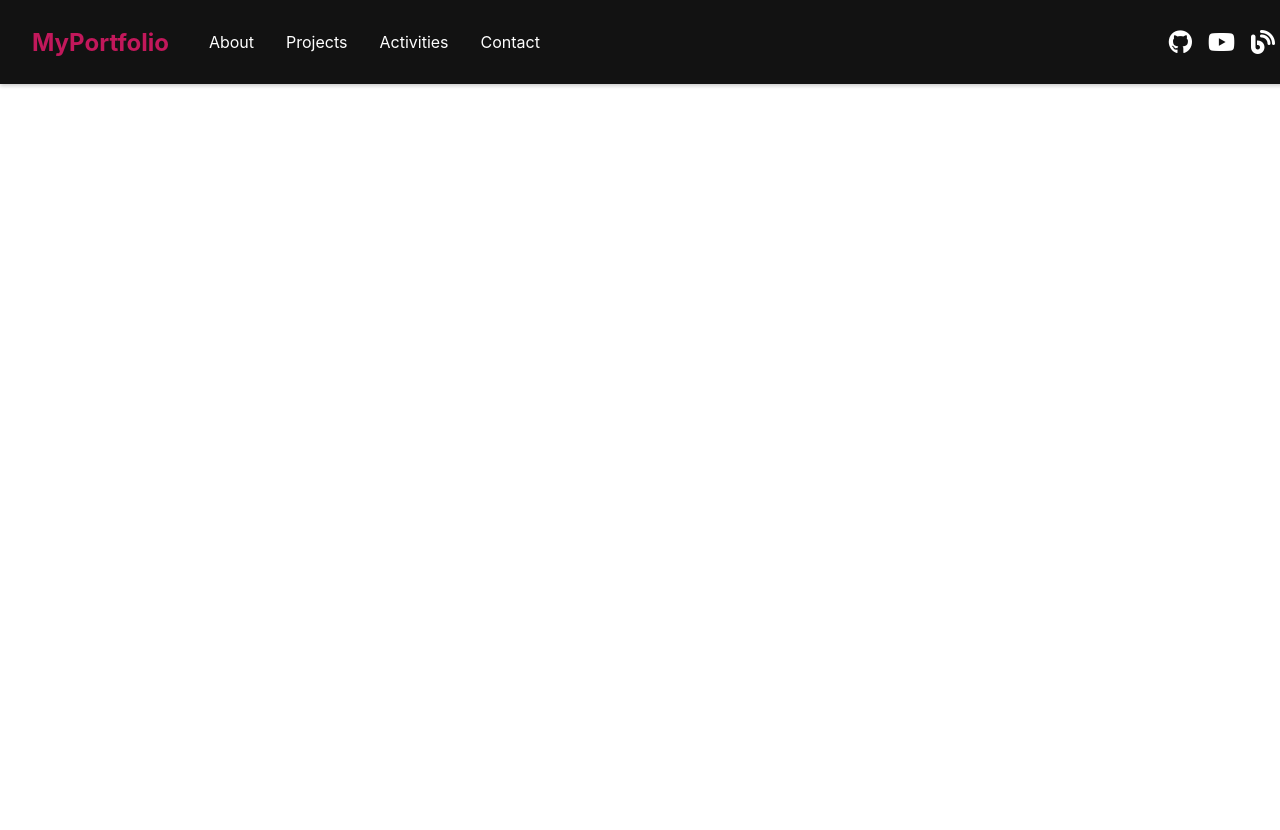
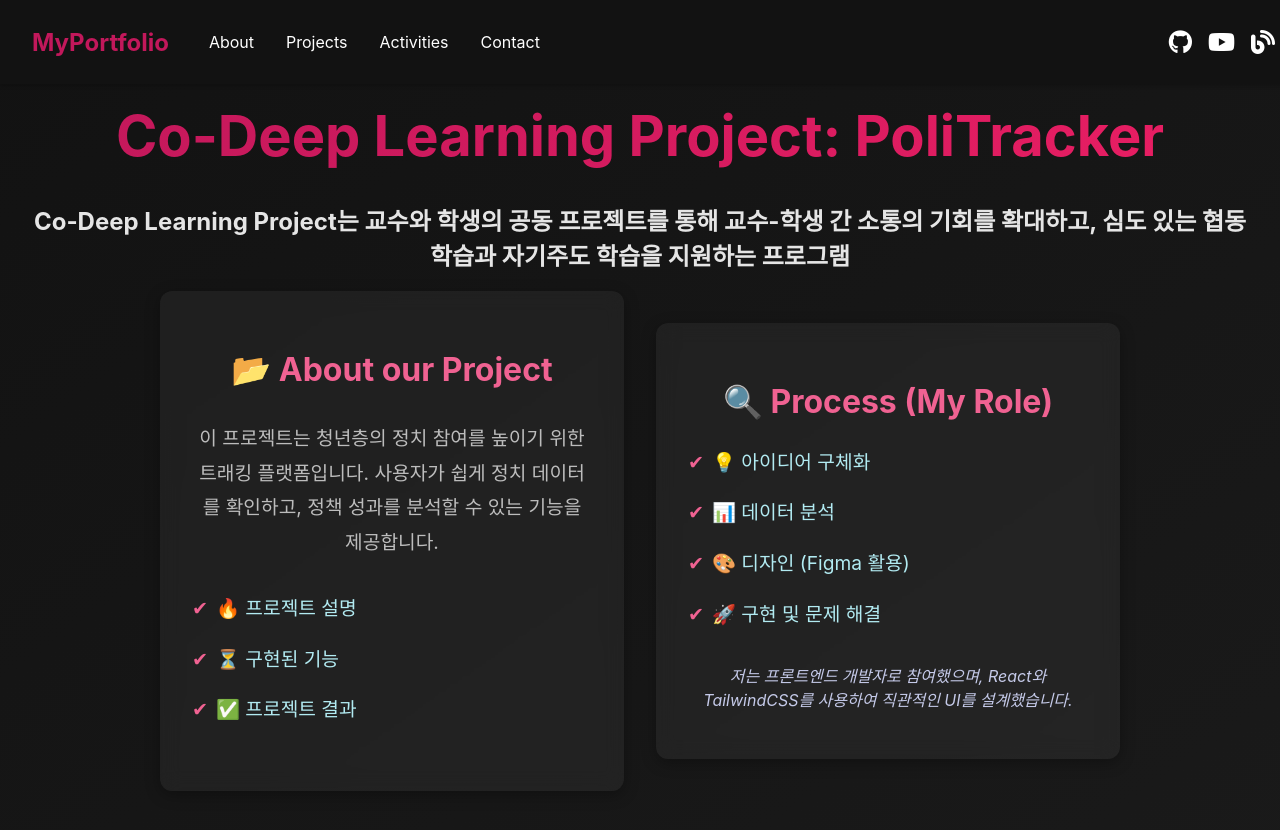
Before and after one commit to SyraYunji/My-Homepage, a React (Create React App) app: page /co-deep in a window 1280 px wide. Shown: the top 830 px of the page. Before the commit the page ends 800 px from the top, so only its background shows below. Built offline with nearby package versions, Linux system fonts and the light colour scheme; the HTML template or start-up script is replaced by a standard one.

Commit message:
12월 23일 수정

```diff
--- a/src/App.js
+++ b/src/App.js
@@ -6,6 +6,8 @@ import About from "./about/About";
 import Projects from "./project/project";
 import Activities from "./activities/Activities";
 import AIESEC1 from "./activities/aiesec/aiesec1";
+import CoDeepDetail from "./project/co-deep/CoDeepDetail";
+
 
 function App() {
   return (
@@ -16,9 +18,10 @@ function App() {
         <Routes>
           <Route path="/" element={<Home />} />
           <Route path="/about" element={<About />} />
-          <Route path="/projects" element={<Projects />} />
+          <Route path="/project" element={<Projects />} />
           <Route path="/activities" element={<Activities />} /> {/* 경로 수정 */}
           <Route path="/activities/aiesec" element={<AIESEC1 />} />
+          <Route path="/co-deep" element={<CoDeepDetail />} />
         </Routes>
       </div>
     </Router>
--- a/src/Home/Home.js
+++ b/src/Home/Home.js
@@ -45,7 +45,7 @@ const Home = () => {
 
         {/* 버튼 섹션 */}
         <div className={styles.buttons}>
-          <Link to="/projects" className={styles.button}>
+          <Link to="/project" className={styles.button}>
             View Projects
           </Link>
           <a href="#contact" className={styles.buttonAlt}>
--- a/src/components/Navbar.js
+++ b/src/components/Navbar.js
@@ -13,7 +13,7 @@ const Navbar = () => {
       {/* 네비게이션 링크 */}
       <ul className={styles.navLinks}>
         <li><Link to="/about">About</Link></li>
-        <li><Link to="/projects">Projects</Link></li>
+        <li><Link to="/project">Projects</Link></li>
         <li><Link to="/activities">Activities</Link></li> {/* Activities로 이동 */}
         <li><Link to="/contact">Contact</Link></li>
       </ul>
--- /dev/null
+++ b/src/project/co-deep/CoDeepDetail.js
@@ -0,0 +1,59 @@
+import React from "react";
+import { motion } from "framer-motion"; // 애니메이션 라이브러리
+import styles from "./CoDeepDetail.module.css";
+
+const CoDeepDetail = () => {
+  return (
+
+    <motion.div
+      className={styles.projectDetail}
+      initial={{ opacity: 0, y: 50 }}
+      animate={{ opacity: 1, y: 0 }}
+      transition={{ duration: 0.8 }}
+    >
+      <h1 className={styles.title}>Co-Deep Learning Project: PoliTracker</h1>
+      <h2 clasName = {styles.title}>Co-Deep Learning Project는 교수와 학생의 공동 프로젝트를 통해 교수-학생 간 소통의 기회를 확대하고, 심도 있는 협동 학습과 자기주도 학습을 지원하는 프로그램</h2>
+      <div className={styles.sections}>
+        {/* About our Project 섹션 */}
+        <motion.div
+          className={styles.section}
+          initial={{ x: "-100vw" }}
+          animate={{ x: 0 }}
+          transition={{ type: "spring", stiffness: 50 }}
+        >
+          <h2 className={styles.sectionTitle}>📂 About our Project</h2>
+          <p className={styles.description}>
+            이 프로젝트는 청년층의 정치 참여를 높이기 위한 트래킹 플랫폼입니다. 사용자가 쉽게
+            정치 데이터를 확인하고, 정책 성과를 분석할 수 있는 기능을 제공합니다.
+          </p>
+          <ul className={styles.list}>
+            <li>🔥 프로젝트 설명</li>
+            <li>⏳ 구현된 기능</li>
+            <li>✅ 프로젝트 결과</li>
+          </ul>
+        </motion.div>
+
+        {/* Process(My Role) 섹션 */}
+        <motion.div
+          className={styles.section}
+          initial={{ x: "100vw" }}
+          animate={{ x: 0 }}
+          transition={{ type: "spring", stiffness: 50 }}
+        >
+          <h2 className={styles.sectionTitle}>🔍 Process (My Role)</h2>
+          <ul className={styles.list}>
+            <li>💡 아이디어 구체화</li>
+            <li>📊 데이터 분석</li>
+            <li>🎨 디자인 (Figma 활용)</li>
+            <li>🚀 구현 및 문제 해결</li>
+          </ul>
+          <p className={styles.note}>
+            저는 프론트엔드 개발자로 참여했으며, React와 TailwindCSS를 사용하여 직관적인 UI를 설계했습니다.
+          </p>
+        </motion.div>
+      </div>
+      </motion.div>
+  );
+};
+
+export default CoDeepDetail;
--- /dev/null
+++ b/src/project/co-deep/CoDeepDetail.module.css
@@ -0,0 +1,172 @@
+/* 전체 컨테이너 */
+.projectDetail {
+    padding: 4rem 2rem;
+    text-align: center;
+    background: linear-gradient(145deg, #121212, #1a1a1a);
+    color: #e5e5e5;
+    min-height: 100vh;
+  }
+
+  /* 페이지 제목 */
+  .title {
+    font-size: 3.5rem;
+    font-weight: bold;
+    background: linear-gradient(90deg, #c2185b, #e91e63);
+    -webkit-background-clip: text;
+    -webkit-text-fill-color: transparent;
+    margin-bottom: 2rem;
+  }
+  /* 전체 레이아웃 컨테이너 */
+.container {
+  padding: 2rem;
+  background: linear-gradient(135deg, #1e1e2f, #232333);
+  min-height: 100vh;
+  color: #e5e5e5;
+  display: flex;
+  flex-direction: column;
+  align-items: center;
+}
+
+/* 페이지 제목 */
+.pageTitle {
+  font-size: 3.5rem;
+  font-weight: bold;
+  color: #e91e63;
+  text-shadow: 0 4px 10px rgba(233, 30, 99, 0.7);
+  margin-bottom: 3rem;
+}
+
+/* 섹션 컨테이너 */
+/* 섹션 컨테이너 */
+.sections {
+  display: flex;
+  flex-wrap: wrap;
+  justify-content: center; /* 가로 방향 중앙 정렬 */
+  align-items: center; /* 세로 방향 중앙 정렬 */
+  gap: 2rem; /* 각 섹션 간 간격 */
+  width: 100%;
+  max-width: 1200px; /* 중앙에 고정된 폭 */
+  margin: 0 auto; /* 페이지에서 수평 중앙 */
+}
+
+
+/* 개별 섹션 */
+.section {
+  flex: 1;
+  min-width: 300px;
+  max-width: 400px;
+  min-height: 250px;
+  padding: 2rem;
+  border-radius: 12px;
+  background: rgba(255, 255, 255, 0.05);
+  backdrop-filter: blur(10px);
+  box-shadow: 0 4px 15px rgba(0, 0, 0, 0.3);
+  transition: transform 0.3s, box-shadow 0.3s;
+}
+
+
+.section:hover {
+  transform: translateY(-5px);
+  box-shadow: 0 8px 20px rgba(0, 0, 0, 0.5);
+}
+
+/* 섹션 제목 */
+.sectionTitle {
+  font-size: 2rem;
+  font-weight: bold;
+  color: #f06292;
+  margin-bottom: 1.5rem;
+}
+
+/* 설명 텍스트 */
+.description {
+  font-size: 1.2rem;
+  line-height: 1.8;
+  margin-bottom: 1.5rem;
+  color: #ffffffb3;
+}
+
+/* 리스트 스타일 */
+.list {
+  list-style: none;
+  padding: 0;
+  font-size: 1.2rem;
+}
+
+.list li {
+  margin-bottom: 0.8rem;
+  position: relative;
+  padding-left: 1.5rem;
+  color: #b2ebf2;
+}
+
+.list li:before {
+  content: "✔";
+  position: absolute;
+  left: 0;
+  color: #f06292;
+  font-size: 1.2rem;
+}
+
+/* 추가 설명 텍스트 */
+.note {
+  margin-top: 1.5rem;
+  font-size: 1rem;
+  color: #c5cae9;
+  font-style: italic;
+}
+
+  /* 메인 이미지 */
+  .image {
+    max-width: 90%;
+    margin: 2rem auto;
+    border-radius: 12px;
+    box-shadow: 0 4px 12px rgba(0, 0, 0, 0.5);
+  }
+
+  /* 설명 텍스트 */
+  .description {
+    font-size: 1.2rem;
+    margin: 2rem 0;
+    line-height: 1.8;
+  }
+
+  /* 섹션 제목 */
+  .subtitle {
+    font-size: 2rem;
+    margin: 2rem 0 1rem;
+    color: #e91e63;
+    font-weight: bold;
+  }
+
+  /* 리스트 스타일 */
+  .list {
+    list-style-type: none;
+    padding: 0;
+    font-size: 1.2rem;
+    line-height: 1.8;
+    margin-bottom: 2rem;
+  }
+
+  .list li {
+    margin: 1rem 0;
+    text-align: left;
+  }
+
+  /* 링크 버튼 */
+  .link {
+    display: inline-block;
+    margin-top: 2rem;
+    padding: 0.75rem 1.5rem;
+    background: linear-gradient(90deg, #c2185b, #e91e63);
+    color: white;
+    font-weight: bold;
+    text-decoration: none;
+    border-radius: 8px;
+    transition: background 0.3s, transform 0.2s;
+  }
+
+  .link:hover {
+    background: linear-gradient(90deg, #e91e63, #c2185b);
+    transform: translateY(-3px);
+  }
--- a/src/project/project.js
+++ b/src/project/project.js
@@ -9,8 +9,8 @@ const Projects = () => {
       <h1 className={styles.title}>My Projects</h1>
       <div className={styles.gallery}>
         <div className={styles.projectCard}>
-          <h3 className={styles.projectTitle}>Project A</h3>
-          <Link to="/project-a" className={styles.projectLink}>
+        <h3 className={styles.projectTitle}>Co-deep project</h3>
+          <Link to="/co-deep" className={styles.projectLink}>
             View Details
           </Link>
         </div>
```
Also changed, not shown: src/project/project.module.css (+107 -66 lines), src/project/projectDetail.js (deleted, +0 -22 lines).
